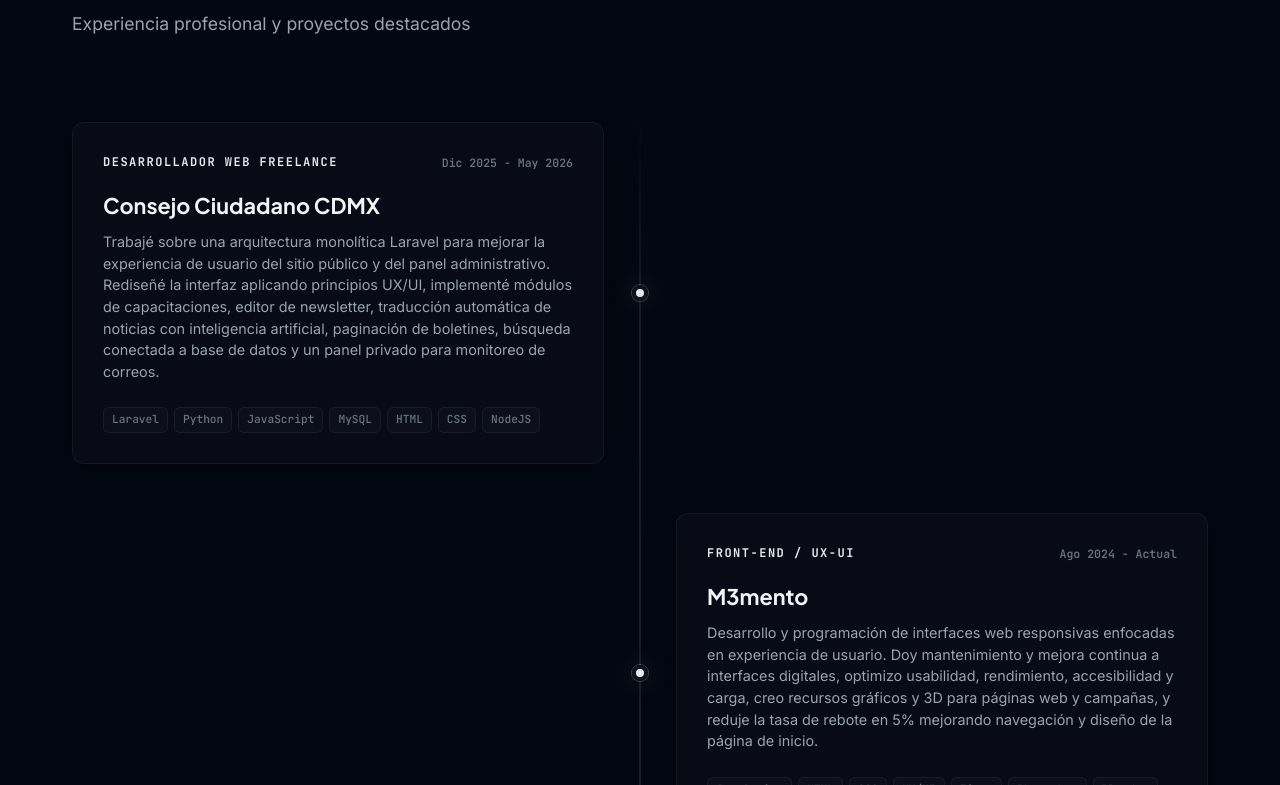
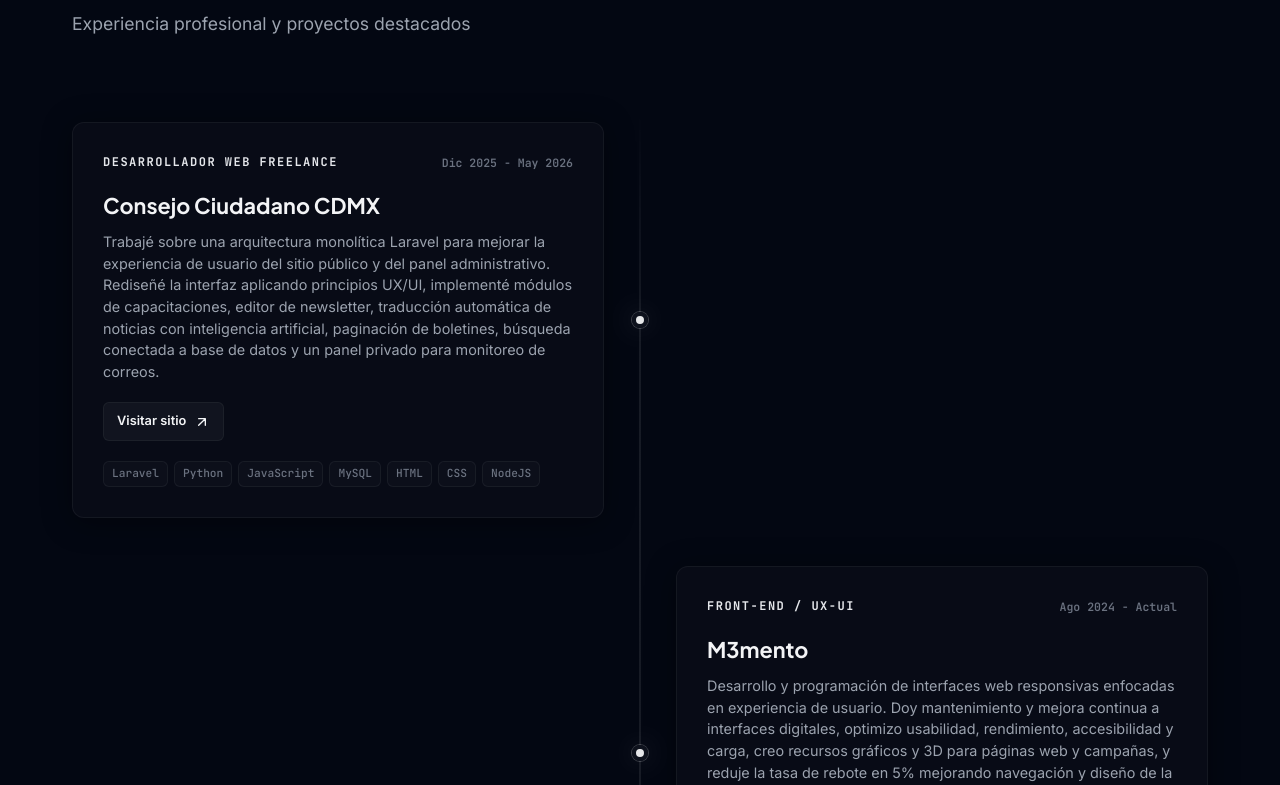
Before and after one commit to RubenBF5/RubenBF5.github.io, a React (Vite) app: page / in a window 1280 px wide. Shown: the part 2715-3500 px from the top of the page. Built offline with nearby package versions, Linux system fonts and the light colour scheme.

Commit message:
Add website links to featured projects

```diff
--- a/src/components/Projects/Projects.css
+++ b/src/components/Projects/Projects.css
@@ -151,8 +151,39 @@
   font-size: 0.9rem;
   color: var(--text-secondary);
   line-height: 1.5;
-  margin-bottom: 25px;
-  flex: 1; /* Pushes stack badge panel to bottom */
+  margin-bottom: 20px;
+  flex: 1;
+}
+
+.project-card__site-link {
+  width: fit-content;
+  display: inline-flex;
+  align-items: center;
+  gap: 8px;
+  margin-bottom: 20px;
+  padding: 8px 13px;
+  border: var(--border-glass);
+  border-radius: var(--radius-sm);
+  color: var(--text-primary);
+  background-color: rgba(255, 255, 255, 0.04);
+  font-size: 0.8rem;
+  font-weight: 600;
+  transition:
+    color var(--transition-fast),
+    background-color var(--transition-fast),
+    border-color var(--transition-fast),
+    transform var(--transition-fast);
+}
+
+.project-card__site-link:hover {
+  color: var(--bg-primary);
+  background-color: var(--text-primary);
+  border-color: var(--text-primary);
+  transform: translateY(-2px);
+}
+
+.project-card__site-link svg {
+  flex-shrink: 0;
 }
 
 /* Stack badges */
--- a/src/components/Projects/Projects.jsx
+++ b/src/components/Projects/Projects.jsx
@@ -7,6 +7,7 @@
     title: 'Consejo Ciudadano CDMX',
     category: 'Desarrollador Web Freelance',
     meta: 'Dic 2025 - May 2026',
+    url: 'https://www.consejociudadanomx.org',
     stack: ['Laravel', 'Python', 'JavaScript', 'MySQL', 'HTML', 'CSS', 'NodeJS'],
     desc: 'Trabajé sobre una arquitectura monolítica Laravel para mejorar la experiencia de usuario del sitio público y del panel administrativo. Rediseñé la interfaz aplicando principios UX/UI, implementé módulos de capacitaciones, editor de newsletter, traducción automática de noticias con inteligencia artificial, paginación de boletines, búsqueda conectada a base de datos y un panel privado para monitoreo de correos.'
   },
@@ -15,6 +16,7 @@
     title: 'M3mento',
     category: 'Front-End / UX-UI',
     meta: 'Ago 2024 - Actual',
+    url: 'https://m3mento.com.mx',
     stack: ['JavaScript', 'HTML', 'CSS', 'UX/UI', 'Figma', 'Photoshop', 'Blender'],
     desc: 'Desarrollo y programación de interfaces web responsivas enfocadas en experiencia de usuario. Doy mantenimiento y mejora continua a interfaces digitales, optimizo usabilidad, rendimiento, accesibilidad y carga, creo recursos gráficos y 3D para páginas web y campañas, y reduje la tasa de rebote en 5% mejorando navegación y diseño de la página de inicio.'
   },
@@ -108,6 +110,31 @@
                 <h3 className="project-card__title display-text">{project.title}</h3>
                 <p className="project-card__desc">{project.desc}</p>
 
+                {project.url && (
+                  <a
+                    href={project.url}
+                    className="project-card__site-link"
+                    target="_blank"
+                    rel="noopener noreferrer"
+                    aria-label={`Visitar sitio web de ${project.title}`}
+                  >
+                    Visitar sitio
+                    <svg
+                      width="16"
+                      height="16"
+                      viewBox="0 0 24 24"
+                      fill="none"
+                      stroke="currentColor"
+                      strokeWidth="2"
+                      strokeLinecap="round"
+                      strokeLinejoin="round"
+                      aria-hidden="true"
+                    >
+                      <path d="M7 17 17 7M7 7h10v10" />
+                    </svg>
+                  </a>
+                )}
+
                 <div className="project-card__stack">
                   {project.stack.map((tech) => (
                     <span key={tech} className="project-card__tech-badge mono-text">
```
